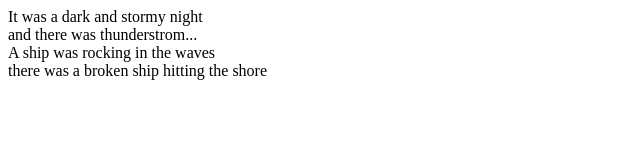
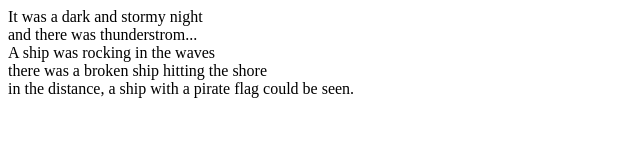
Before and after one commit to Krimsonmedic/fireside-story, a plain HTML site: page index.html in a window 1280 px wide. Shown: the whole page, without its empty margins (0-640 px from the left). Drawn offline with Linux system fonts and the light colour scheme.

Commit message:
third line

```diff
--- a/index.html
+++ b/index.html
@@ -1,5 +1,6 @@
 <html>
   <body>
-    <p>It was a dark and stormy night <br> and there was thunderstrom...<br> A ship was rocking in the waves<br> there was a broken ship hitting the shore</p>
+    <p>It was a dark and stormy night <br> and there was thunderstrom...
+      <br> A ship was rocking in the waves<br> there was a broken ship hitting the shore<br> in the distance, a ship with a pirate flag could be seen.</p>
   </body>
 </html>
```
